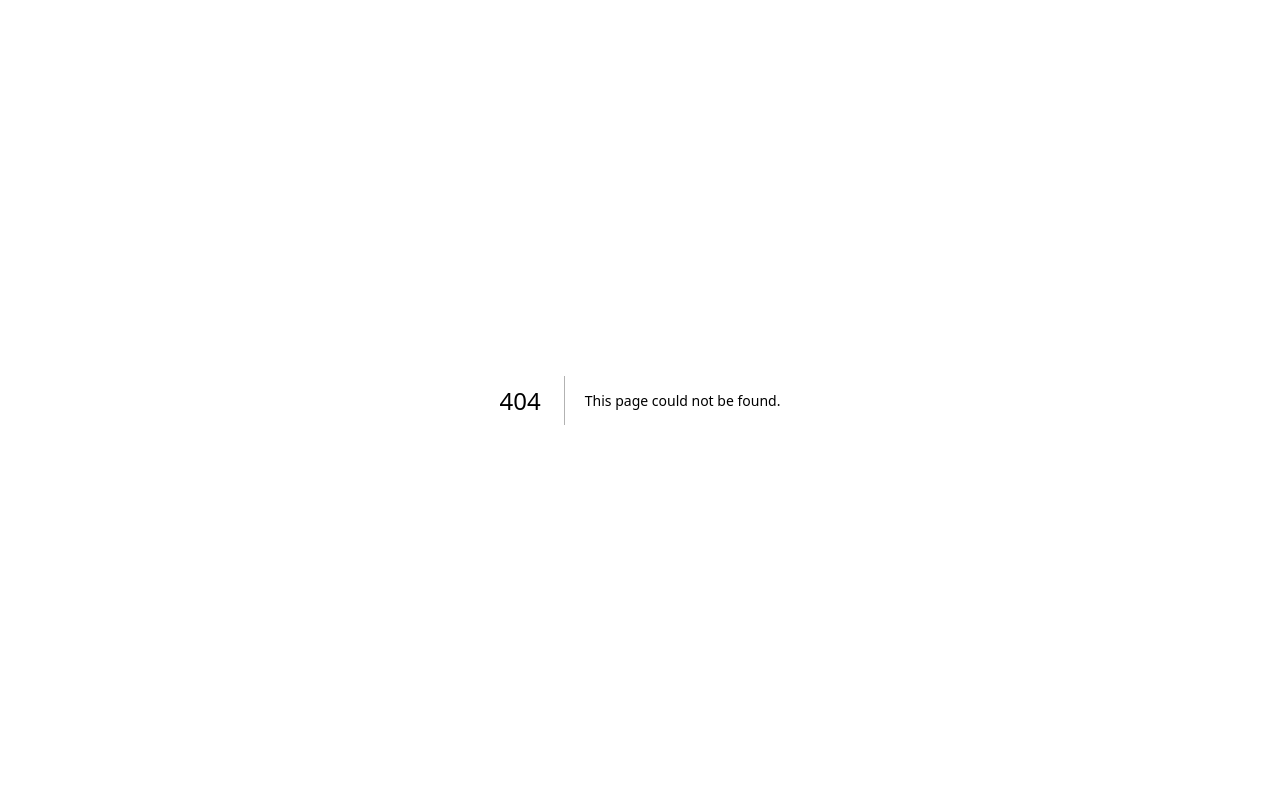
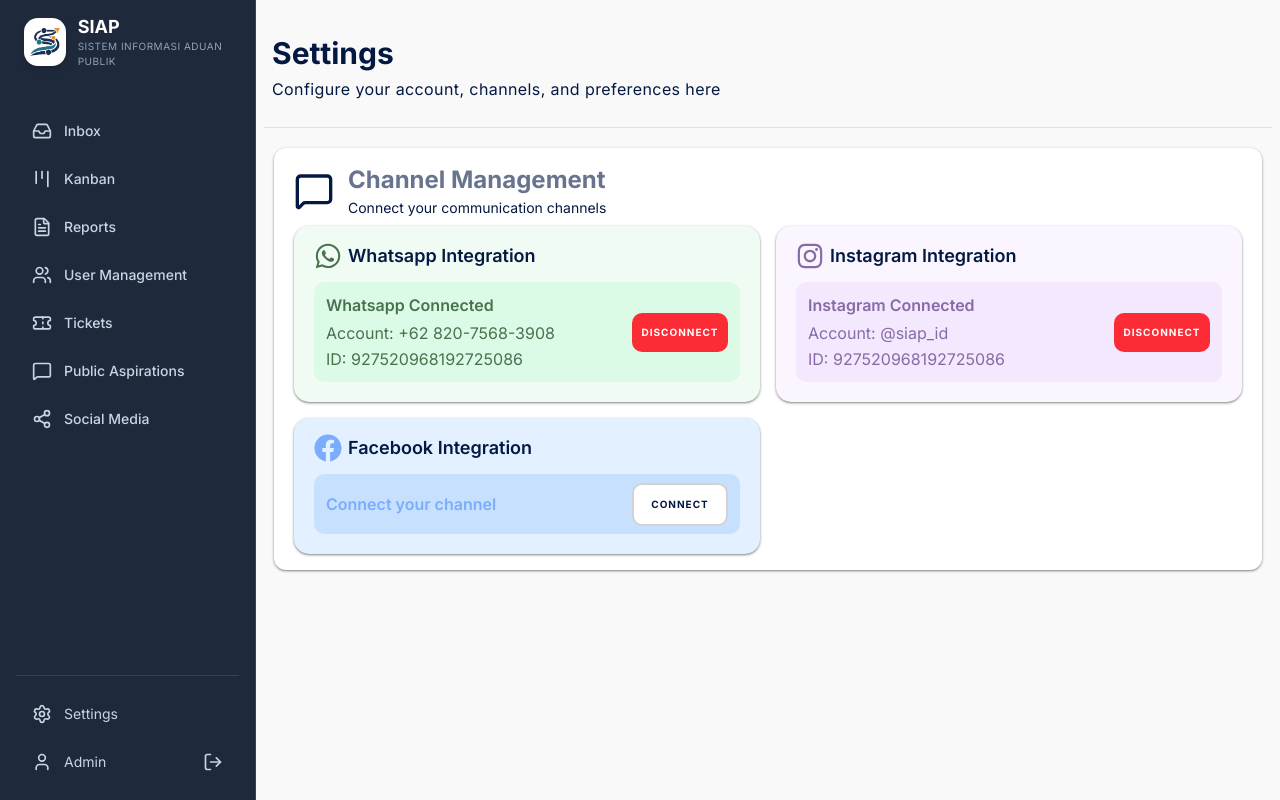
Before and after one commit to hibahsiap/SIAP, a Next.js app: page /dashboard/settings in a window 1280 px wide. Before the commit this address had no page. Built offline with nearby package versions, Linux system fonts and the light colour scheme.

Commit message:
feat: setting channel

```diff
--- a/app/dashboard/layout.tsx
+++ b/app/dashboard/layout.tsx
@@ -8,7 +8,7 @@ export default function DashboardLayout({
   return (
     <div className="flex min-h-screen w-full">
       <Sidebar />
-      <main className="flex-1 p-10">
+      <main className="flex-1 p-2 bg-[#F9F9F9]">
         {children}
       </main>
     </div>
--- /dev/null
+++ b/app/dashboard/settings/page.tsx
@@ -0,0 +1,65 @@
+"use client";
+
+import CardChannel from "@/components/CardChannel";
+import { MessageSquare } from "lucide-react";
+import { FaFacebook, FaInstagram, FaWhatsapp } from "react-icons/fa";
+
+const channels = [
+    {
+        icon: FaWhatsapp,
+        title: "whatsapp",
+        status: true,
+        account: "+62 820-7568-3908",
+        account_id: "927520968192725086"
+    },
+    {
+        icon: FaInstagram,
+        title: "instagram",
+        status: true,
+        account: "@siap_id",
+        account_id: "927520968192725086"
+    },
+    {
+        icon: FaFacebook,
+        title: "facebook",
+        status: false,
+        account: "Sahabat Diskominfo",
+        account_id: "927520968192725086"
+    }
+]
+
+export default function Settings() {
+    return (
+        <div className="grid grid-rows-[120px_1fr] gap-2.5">
+            <div className="flex flex-col justify-center text-[#041942] gap-1.5 px-2 border-b border-black/10">
+                <h1 className="font-bold text-3xl ">Settings</h1>
+                <p className="tracking-wide">Configure your account, channels, and preferences here</p>
+            </div>
+            <div className="p-2.5">
+                <div className="rounded-[12px] overflow-hidden px-5 py-4 shadow-sm shadow-black/40 flex flex-col gap-2 bg-white">
+                    <div className="flex flex-row items-center gap-3.5 text-[#041942]">
+                        <MessageSquare size={40} />
+                        <div className="flex flex-col gap-0.5">
+                            <h2 className="text-2xl font-bold opacity-60">Channel Management</h2>
+                            <p className="text-sm">Connect your communication channels</p>
+                        </div>
+                    </div>
+                    <div className="grid grid-cols-2 gap-4">
+                        {channels.map((channel, index) => {
+                            return (
+                                <CardChannel
+                                    key={index}
+                                    icon={channel.icon}
+                                    title={channel.title}
+                                    status={channel.status}
+                                    account={channel.account}
+                                    account_id={channel.account_id}
+                                />
+                            )
+                        })}
+                    </div>
+                </div>
+            </div>
+        </div>
+    )
+}
--- a/components/Button.tsx
+++ b/components/Button.tsx
@@ -2,15 +2,18 @@ interface ButtonClickProps {
     name: string,
     type?: "submit" | "reset" | "button",
     className?: string,
-    disabled?: boolean
+    disabled?: boolean,
+    onClick?: () => void
 }
 
-const ButtonClick = ({name, type = "submit", className="", disabled}: ButtonClickProps) => {
+const ButtonClick = ({name, type = "submit", className="", disabled, onClick}: ButtonClickProps) => {
+    const buttonStyle = className ? className : "bg-linear-to-br from-[#1D2F58] to-[#041942] text-white font-medium"
     return (
         <button
             type={type}
             disabled={disabled}
-            className={`bg-linear-to-br from-[#1D2F58] to-[#041942] rounded-lg w-full text-white font-medium text-[10px] tracking-widest uppercase py-3 disabled:bg-gray-400 disabled:cursor-not-allowed ${className}`}
+            onClick={onClick}
+            className={` rounded-lg w-full text-[10px] tracking-widest uppercase py-3 disabled:bg-gray-400 disabled:cursor-not-allowed ${buttonStyle}`}
         >
             {name}
         </button>
--- /dev/null
+++ b/components/CardChannel.tsx
@@ -0,0 +1,143 @@
+"use client";
+
+import { ElementType, useState } from "react";
+import ButtonClick from "./Button";
+import { AnimatePresence, motion } from "framer-motion";
+
+interface CardChannelProps {
+    icon: ElementType,
+    title: string,
+    status: boolean,
+    account: string,
+    account_id: string
+}
+
+const CardChannel = ({icon, title, status, account, account_id}: CardChannelProps) => {
+    const Icon = icon;
+
+    const [isConnected, setIsConnected] = useState(status)
+    const toggleChannel = () => setIsConnected(!isConnected);
+
+    // Mapping warna card
+    const colorCard: Record< string, string> = {
+        "whatsapp": "bg-[#F0FCF3]",
+        "instagram": "bg-[#FAF5FF]",
+        "facebook": "bg-[#E2F0FF]",
+    };
+
+    // Mapping warna card inside
+    const colorCardInside: Record< string, string> = {
+        "whatsapp": "bg-[#DCFBE7]",
+        "instagram": "bg-[#F3E8FE]",
+        "facebook": "bg-[#ABD1FD]/50",
+    };
+
+    // Mapping warna text card
+    const colorTextCard: Record< string, string> = {
+        "whatsapp": "text-[#49724E]",
+        "instagram": "text-[#876BA5]",
+        "facebook": "text-[#7BADFF]",
+    };
+
+    // const height = isConnected ? "h-44" : "h-34";
+
+    return (
+        <motion.div
+            initial={false}
+            animate={{ height: isConnected ? 176 : 136 }}
+            transition={{ duration: 0.5, ease: "easeInOut" }}
+            className={`flex flex-col gap-3 py-4 px-5 overflow-hidden rounded-[15px] ${colorCard[title]} shadow-sm shadow-black/40`}>
+
+            <div className="flex flex-row gap-1.5 items-center">
+                <Icon size={28} className={`${colorTextCard[title]}`} />
+                <p className="text-[#041942] font-semibold text-lg capitalize">{title} Integration</p>
+            </div>
+
+            <motion.div
+                initial={false}
+                animate={{ height: isConnected ? 100 : 60 }}
+                transition={{ duration: 0.5, ease: "easeInOut" }}
+                className={`${colorCardInside[title]} rounded-lg p-3 flex flex-row items-center justify-between`}>
+
+
+
+                {/* {isConnected ? (<>
+                    <div className="flex gap-0.5 flex-col">
+                        <p className="font-semibold">{title} Connected</p>
+                        <p>{status}</p>
+                        <p>Account: {account}</p>
+                        <p>ID: {account_id}</p>
+                    </div>
+                    <div className="w-24">
+                        <ButtonClick onClick={toggleChannel} name={"Disconnect"} type="button" className="bg-red-500 text-white font-bold" />
+                    </div>
+                </>)
+                :
+
+                (<>
+                    <div className="flex gap-0.5 flex-col">
+                        <p className="font-semibold">Connect your channel</p>
+                    </div>
+                    <div className="w-24">
+                        <ButtonClick onClick={toggleChannel} name={"Connect"} type="button" className="bg-white text-[#041942] border border-[#F0F0F0] font-bold " />
+                    </div>
+                </>)
+                } */}
+
+                {/* 2. ANIMASI ISI KONTEN (Fade-in / Fade-out) */}
+                <AnimatePresence mode="wait"> {/* mode="wait" memastikan konten lama keluar dulu, baru konten baru masuk */}
+                {isConnected ? (
+                    // Konten saat Connected
+                    <motion.div
+                    key="connected" // Key unik wajib ada agar AnimatePresence bekerja
+                    initial={{ opacity: 0 }}
+                    animate={{ opacity: 1 }}
+                    exit={{ opacity: 0 }}
+                    transition={{ duration: 0.3 }}
+                    className="w-full flex flex-row items-center justify-between"
+                    >
+                    <div className={`flex gap-0.5 flex-col ${colorTextCard[title]}`}>
+                        <p className="font-semibold capitalize">{title} Connected</p>
+                        <p>{status}</p>
+                        <p>Account: {account}</p>
+                        <p>ID: {account_id}</p>
+                    </div>
+                    <div className="w-24">
+                        <ButtonClick
+                        onClick={toggleChannel}
+                        name="Disconnect"
+                        type="button"
+                        className="bg-red-500 text-white font-bold"
+                        />
+                    </div>
+                    </motion.div>
+                ) : (
+                    // Konten saat Disconnected
+                    <motion.div
+                    key="disconnected" // Key unik wajib ada
+                    initial={{ opacity: 0 }}
+                    animate={{ opacity: 1 }}
+                    exit={{ opacity: 0 }}
+                    transition={{ duration: 0.3 }}
+                    className="w-full flex flex-row items-center justify-between"
+                    >
+                    <div className={`flex gap-0.5 flex-col ${colorTextCard[title]}`}>
+                        <p className="font-semibold">Connect your channel</p>
+                    </div>
+                    <div className="w-24">
+                        <ButtonClick
+                        onClick={toggleChannel}
+                        name="Connect"
+                        type="button"
+                        className="bg-white text-[#041942] border-2 border-[#d2d2d2] font-bold"
+                        />
+                    </div>
+                    </motion.div>
+                )}
+                </AnimatePresence>
+            </motion.div>
+        </motion.div>
+    )
+}
+
+export default CardChannel;
--- a/package.json
+++ b/package.json
@@ -11,16 +11,17 @@
   "dependencies": {
     "class-variance-authority": "^0.7.1",
     "clsx": "^2.1.1",
+    "framer-motion": "^12.38.0",
     "lucide-react": "^1.8.0",
     "next": "16.2.4",
     "radix-ui": "^1.4.3",
     "react": "19.2.4",
     "react-dom": "19.2.4",
+    "react-icons": "^5.6.0",
     "shadcn": "^4.3.0",
     "tailwind-merge": "^3.5.0",
     "tw-animate-css": "^1.4.0",
-    "zustand": "^5.0.12",
-    "react-icons": "^5.6.0"
+    "zustand": "^5.0.12"
   },
   "devDependencies": {
     "@tailwindcss/postcss": "^4",
```
Also changed, not shown: 1 other file (tests, documents, lock files or other folders).
